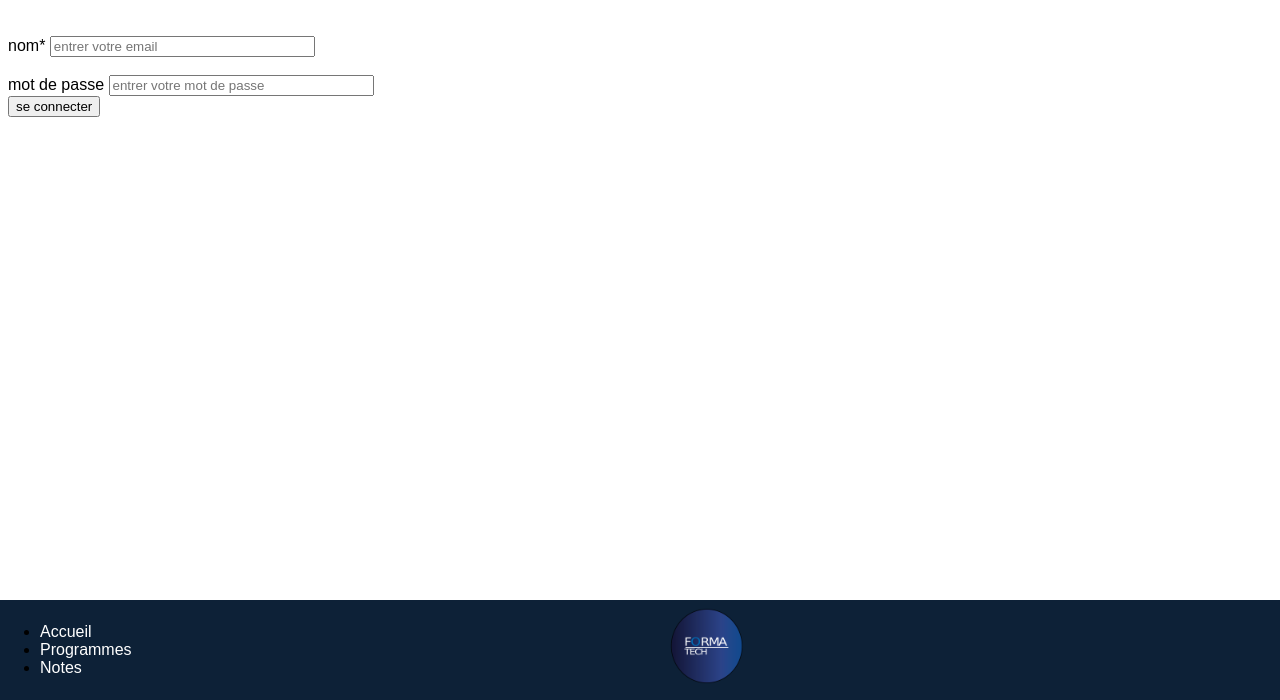
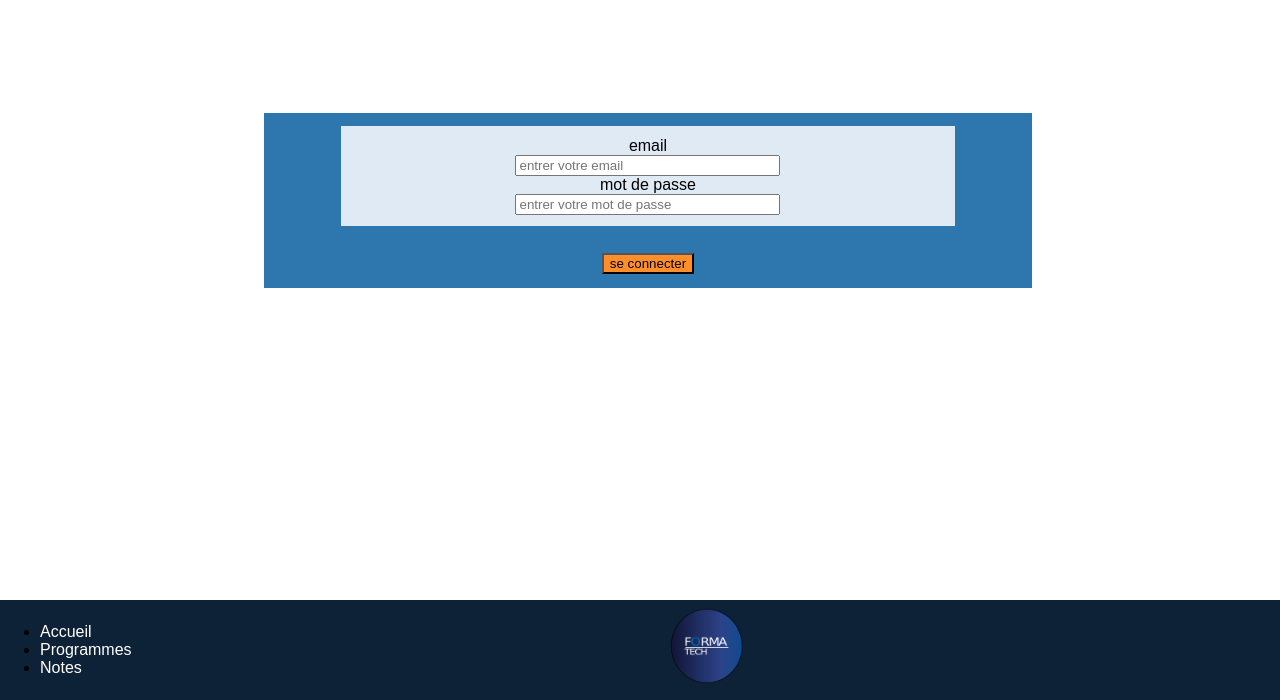
Before and after one commit to MatthieuCollin/note, a Symfony app: template templates/login/index.html.twig in a window 1280 px wide. Shown: the part 100-800 px from the top of the page. Run offline with Twig, Linux system fonts and the light colour scheme; the template is opened without the code that fills it, so the values that code supplies are empty; some libraries are stand-ins or nearby versions.

Commit message:
page connexion
ajout de page connexion en html et css
a verifier enfin tu fait comme tu veux

```diff
--- /dev/null
+++ b/public/css/login/login.css
@@ -0,0 +1,38 @@
+#cadre {
+    background-color: #2e77ae;
+    width: 60%;
+    height: 175px;
+    display: flex;
+    flex-direction: column;
+    align-items: center;
+    justify-content: center;
+
+ }
+ #connexion {
+   display: flex;
+   flex-direction: column;
+   align-items: center;
+   justify-content: center;
+   background: #e0eaf5;
+   width: 80%;
+   height: 100px;
+   align-items: center;
+   justify-content: center;
+   margin: auto;
+ }
+
+
+input[type=submit]{
+    background: #ff8e2b;
+    color: black;
+    align-items: right;
+    margin: auto;
+ }
+
+.content{
+  height: 50%;
+  display: flex;
+  align-items: center;
+  justify-content: center;
+
+}
--- a/templates/login/index.html.twig
+++ b/templates/login/index.html.twig
@@ -1,19 +1,28 @@
 {% extends 'base.html.twig' %}
-
+        {% block stylesheets %}
+            <link rel="stylesheet" href={{asset('css/login/login.css')}}>
+        {% endblock %}
 
 {% block title %}Hello LoginController!{% endblock %}
 
 {% block body %}
 
 <div id="cadre">
-    <div id="connexion">
-    <br><br><label for="nom">nom*</label>
+    <form id="connexion">
+        <form>
+        <label for="email">
+        email
+        </label>
         <input type="text" name="email" id="email" placeholder="entrer votre email"
         maxlength="30" size="30" required>
-        <br><br><label for="mot dee passe">mot de passe</label>
+        <label for="mot de passe">
+        mot de passe
+        </label>
         <input type="text" name="mot de passe" id="mot de passe" placeholder="entrer votre mot de passe"
         maxlength="30" size="30" required>
-    </div>
+    </form>
+
     <input type="submit" value="se connecter">
 </div>
+
 {% endblock %}
```
Also changed, not shown: public/css/login.css (deleted, +0 -16 lines).
